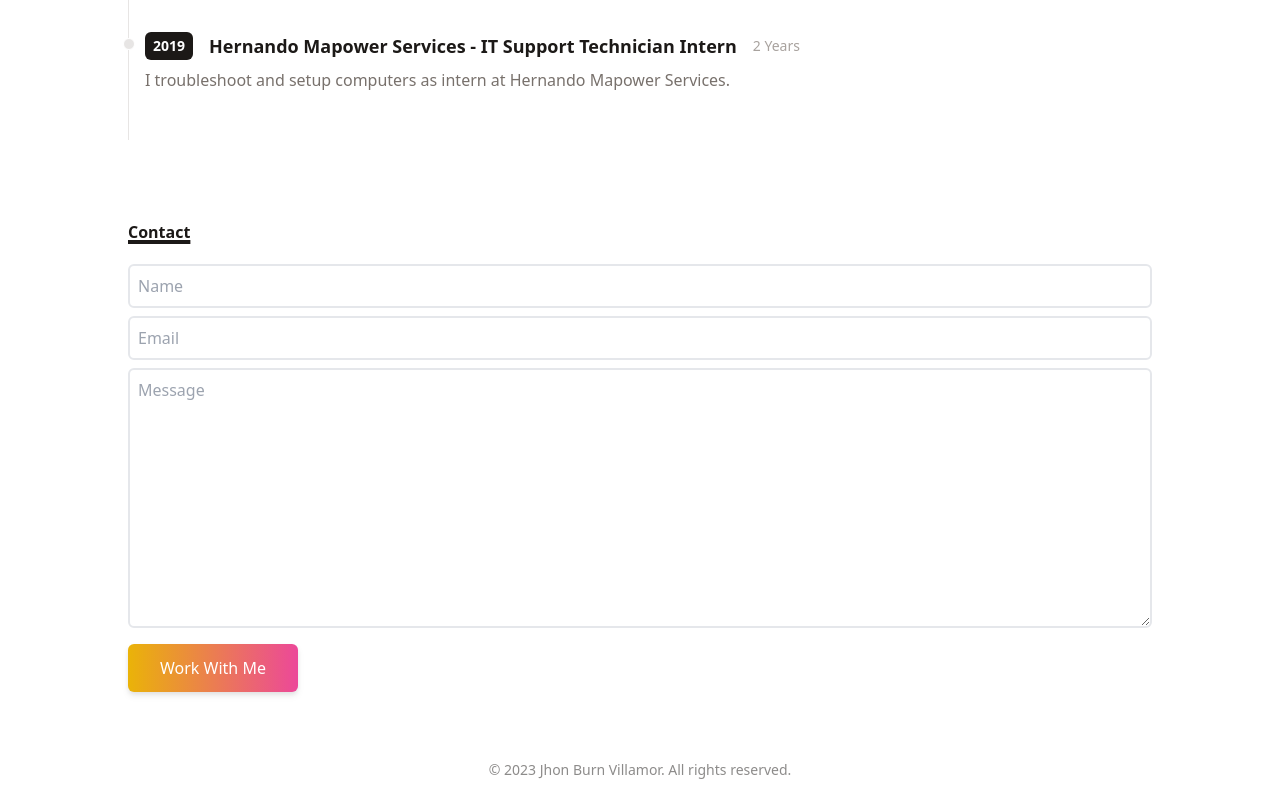
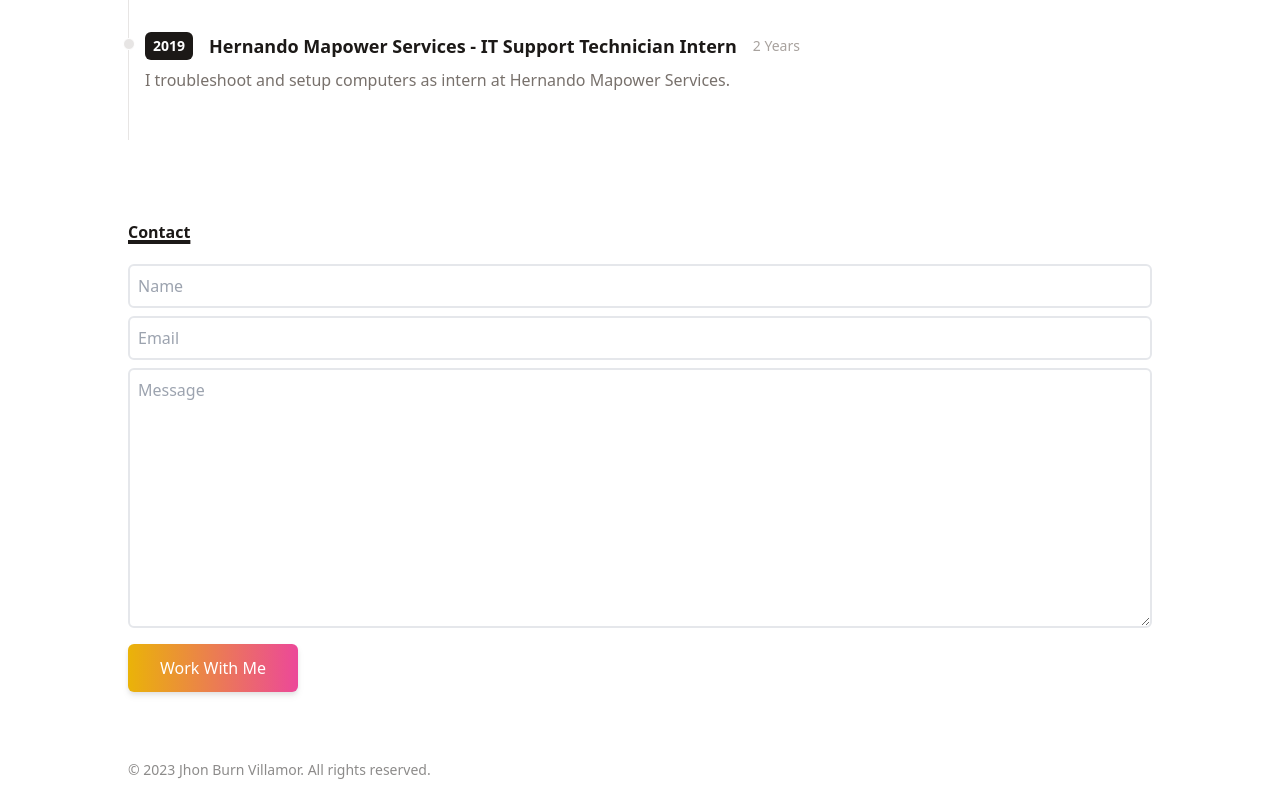
Before and after one commit to AlgoChad/Portfolio-Website, a React (Vite) app in the folder portfolio-profile/: page / in a window 1280 px wide. Shown: the part 2412-3212 px from the top of the page. Built offline with nearby package versions, Linux system fonts and the light colour scheme.

Commit message:
Name edit

```diff
--- a/portfolio-profile/src/components/Footer.jsx
+++ b/portfolio-profile/src/components/Footer.jsx
@@ -2,7 +2,7 @@ import React from 'react';
 
 function Footer(){
     return(
-        <div className="py-5 text-center">
+        <div className="py-5 ">
             <p className='text-sm mt-2 opacity-50'>
                 &copy; {new Date().getFullYear()} Jhon Burn Villamor. All rights reserved.
             </p>
```
